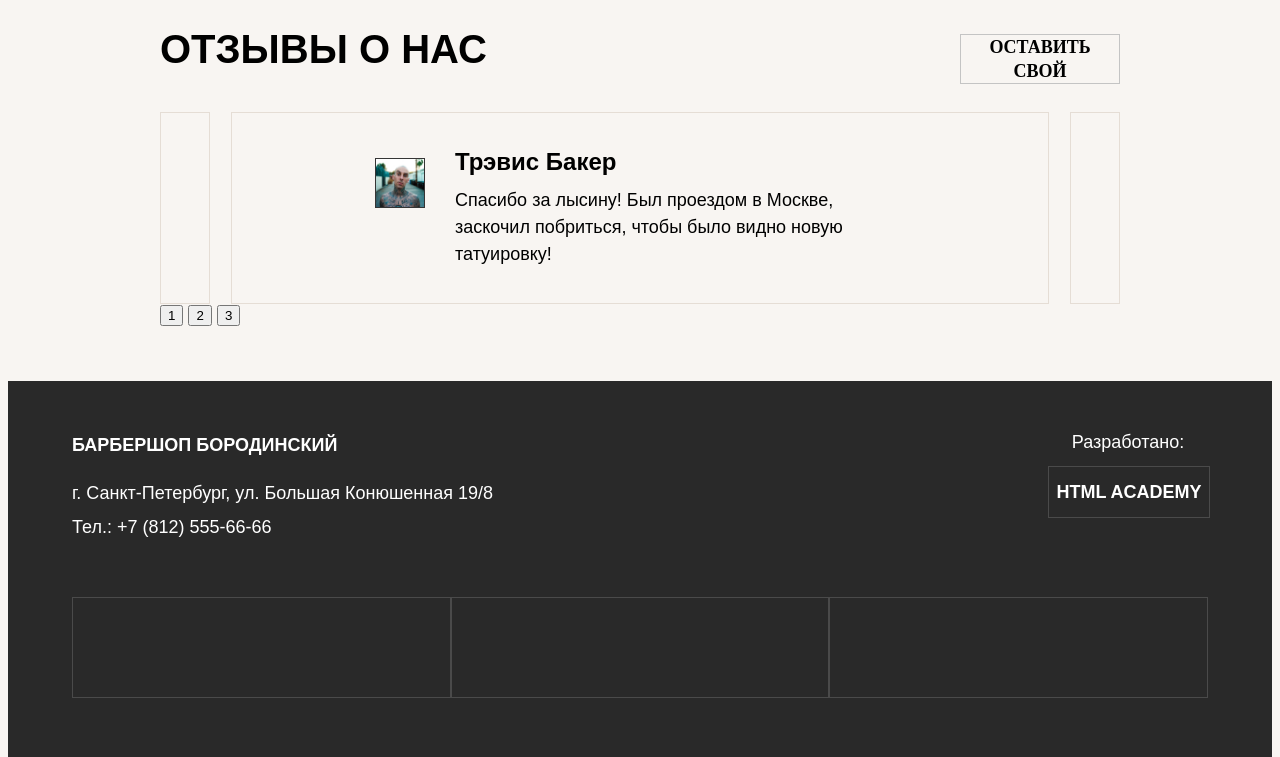
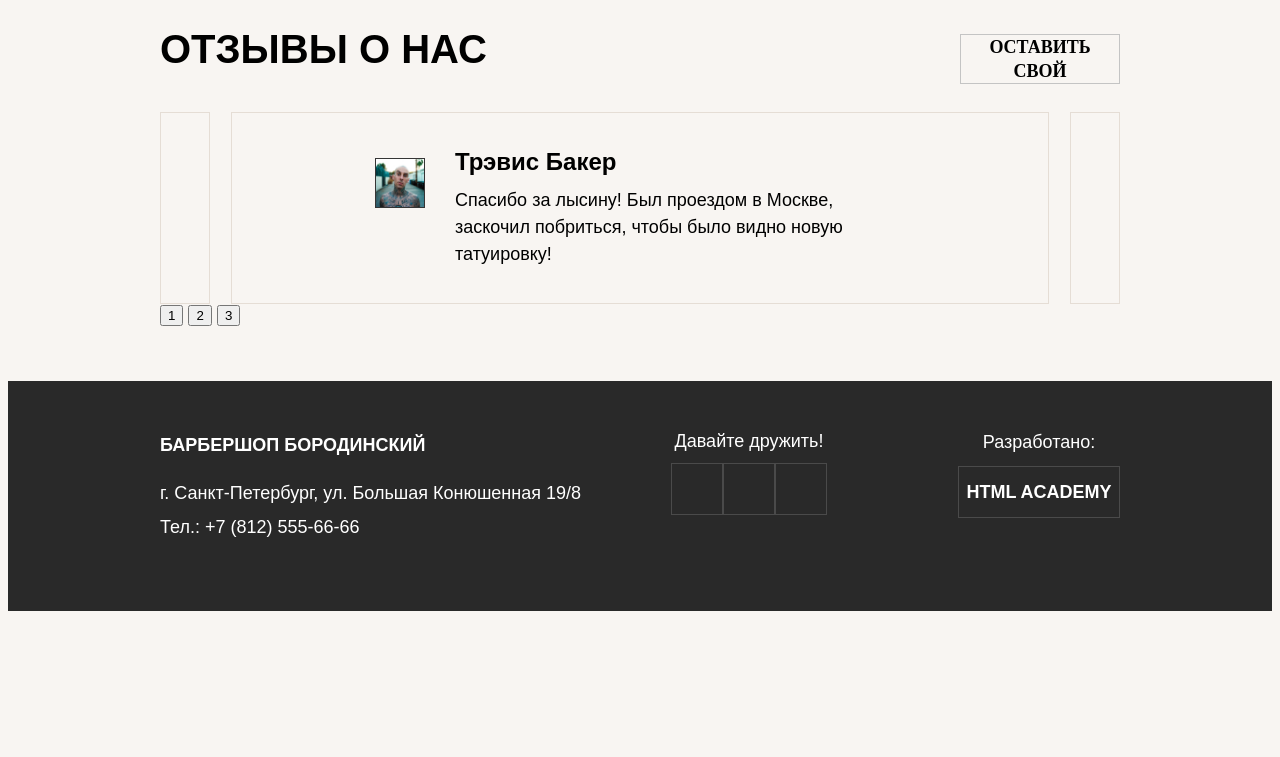
Before and after one commit to SvetlanaEP/Barbershop, a website: page source/index.html in a window 1280 px wide. Shown: the part 2167-2924 px from the top of the page. After the commit the page ends 2778 px from the top, so only its background shows below. Drawn offline with nearby package versions, Linux system fonts and the light colour scheme; files that its build step writes are made by us from their sources.

Commit message:
Отредактировала расположение блоков в футере для десктопной версии

```diff
--- a/source/sass/blocks/footer.scss
+++ b/source/sass/blocks/footer.scss
@@ -12,6 +12,13 @@
 
     padding: 51px 0 59px;
     margin: 0 64px 0;
+  }
+
+  @media (min-width: $desktop-width) {
+    width: 960px;
+    margin: 0 auto 0;
+
+    display: flex;
 
   }
 }
@@ -23,6 +30,11 @@
 
   @media (min-width: $tablet-width) {
     margin: 0;
+  }
+
+  @media(min-width: $desktop-width) {
+    margin-right: 90px;
+
   }
 }
 
@@ -95,10 +107,24 @@
 
     margin-top: 45px;
   }
+
+  @media (min-width: $desktop-width) {
+    order: 0;
+
+    margin: 0;
+  }
 }
 
 .social__title {
    display: none;
+
+  @media(min-width: $desktop-width) {
+    display: block;
+    text-align: center;
+    font-weight: 500;
+    font-size: 18px;
+    line-height: 1;
+  }
  }
 
 .social__list {
@@ -114,6 +140,13 @@
 
 .social__item {
   border: 1px solid #4A4A4A;
+
+  @media(min-width: $desktop-width) {
+    width: 50px;
+    height: 50px;
+
+    margin-top: 13px;
+  }
 }
 
 .social__link {
@@ -151,6 +184,11 @@
     margin: 0;
     padding: 0;
   }
+
+  @media(min-width: $desktop-width) {
+    margin-left: auto;
+
+  }
 }
 
 .copyright__link {
```
